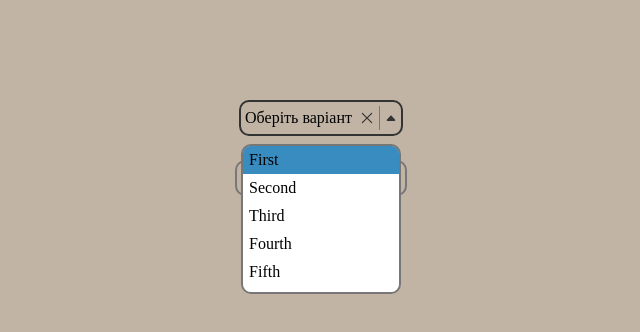
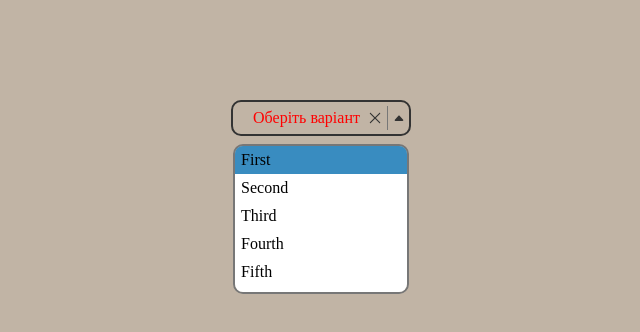
Before and after one commit to Mykhailenko-Oleksandr/select, a React (Vite) app: page / in a window 1280 px wide. Both pictures are taken after a click on the element "Оберіть варіант". Shown: the top 332 px of the page, without its empty margins (319-959 px from the left). Built offline with nearby package versions, Linux system fonts and the light colour scheme.

Commit message:
add className props

```diff
--- a/src/App.module.css
+++ b/src/App.module.css
@@ -9,3 +9,12 @@
 
   margin-top: 100px;
 }
+
+.multipleSelect {
+  max-width: 300px;
+}
+
+.textValue {
+  padding-left: 20px;
+  color: red;
+}
--- a/src/App.tsx
+++ b/src/App.tsx
@@ -47,6 +47,7 @@ const App = () => {
         options={options}
         value={selectedValue}
         onChange={(value) => setSelectedValue(value)}
+        textBoxClassName={css.textValue}
       />
       <br />
 
@@ -55,6 +56,7 @@ const App = () => {
         options={options}
         value={selectedValues}
         onChange={(value) => setSelectedValues(value)}
+        containerClassName={css.multipleSelect}
       />
     </div>
   );
--- a/src/components/CustomSelect/CustomSelect.module.css
+++ b/src/components/CustomSelect/CustomSelect.module.css
@@ -23,7 +23,7 @@
   }
 }
 
-.textValue {
+:where(.textValue) {
   flex-grow: 1;
   display: flex;
   flex-wrap: wrap;
@@ -32,7 +32,7 @@
   padding-left: 4px;
 }
 
-.valueBtn {
+:where(.valueBtn) {
   display: flex;
   align-items: center;
   gap: 4px;
@@ -70,11 +70,12 @@
   }
 }
 
-.btnsBox {
+:where(.btnsBox) {
   display: flex;
   align-items: center;
   align-self: stretch;
   gap: 5px;
+  flex-shrink: 0;
 
   background-color: transparent;
   padding: 0;
@@ -85,7 +86,7 @@
   border: none;
 }
 
-.clearBtn {
+:where(.clearBtn) {
   background-color: transparent;
   padding: 0;
   cursor: pointer;
@@ -102,14 +103,14 @@
   }
 }
 
-.divider {
+:where(.divider) {
   width: 1px;
   align-self: stretch;
 
   background-color: #777;
 }
 
-.arrowBtn {
+:where(.arrowBtn) {
   fill: #333;
   transition: transform 200ms ease;
 
@@ -126,7 +127,7 @@
   }
 }
 
-.listBox {
+:where(.listBox) {
   position: absolute;
   left: 0;
   top: calc(100% + 10px);
@@ -149,7 +150,7 @@
   scrollbar-color: #777 transparent;
 }
 
-.option {
+:where(.option) {
   padding: 0.125rem 0.375rem;
 
   &.isSelected {
--- a/src/components/CustomSelect/CustomSelect.tsx
+++ b/src/components/CustomSelect/CustomSelect.tsx
@@ -20,10 +20,32 @@ interface MultipleSelectProps {
 
 type SelectProps = {
   containerClassName?: string;
+  textBoxClassName?: string;
+  valueBtnClassName?: string;
+  rightBtnsBoxClassName?: string;
+  clearBtnClassName?: string;
+  dividerClassName?: string;
+  caretClassName?: string;
+  listBoxClassName?: string;
+  optionClassName?: string;
   options: SelectOption[];
 } & (SingleSelectProps | MultipleSelectProps);
 
-const CustomSelect = ({ multiple, containerClassName, options, value, onChange }: SelectProps) => {
+const CustomSelect = ({
+  multiple,
+  containerClassName,
+  textBoxClassName,
+  valueBtnClassName,
+  rightBtnsBoxClassName,
+  clearBtnClassName,
+  dividerClassName,
+  caretClassName,
+  listBoxClassName,
+  optionClassName,
+  options,
+  value,
+  onChange,
+}: SelectProps) => {
   const [isOpen, setIsOpen] = useState(false);
   const [highlightedIndex, setHighlightedIndex] = useState(0);
   const containerRef = useRef<HTMLDivElement>(null);
@@ -73,7 +95,7 @@ const CustomSelect = ({ multiple, containerClassName, options, value, onChange }
             <button
               type="button"
               key={v.value}
-              className={css.valueBtn}
+              className={`${css.valueBtn} ${valueBtnClassName ?? ''}`}
               aria-label={`Видалити ${v.label}`}
               onClick={(e) => {
                 e.stopPropagation();
@@ -200,12 +222,12 @@ const CustomSelect = ({ multiple, containerClassName, options, value, onChange }
         isOpen && options[activeIndex] ? `${listId}-option-${activeIndex}` : undefined
       }
     >
-      <span className={css.textValue}>{renderSelectedValue()}</span>
+      <span className={`${css.textValue} ${textBoxClassName ?? ''}`}>{renderSelectedValue()}</span>
 
-      <div className={css.btnsBox}>
+      <div className={`${css.btnsBox} ${rightBtnsBoxClassName ?? ''}`}>
         <button
           type="button"
-          className={css.clearBtn}
+          className={`${css.clearBtn} ${clearBtnClassName ?? ''}`}
           aria-label="Очистити вибір"
           onClick={(e) => {
             e.stopPropagation();
@@ -217,9 +239,9 @@ const CustomSelect = ({ multiple, containerClassName, options, value, onChange }
           </svg>
         </button>
 
-        <div className={css.divider}></div>
+        <div className={`${css.divider} ${dividerClassName ?? ''}`}></div>
 
-        <div className={`${css.arrowBtn} ${isOpen ? css.isOpen : ''}`}>
+        <div className={`${css.arrowBtn} ${isOpen ? css.isOpen : ''} ${caretClassName ?? ''}`}>
           <svg width={12} height={12}>
             <use href="icons.svg#icon-caret"></use>
           </svg>
@@ -229,7 +251,7 @@ const CustomSelect = ({ multiple, containerClassName, options, value, onChange }
       {isOpen && (
         <ul
           id={listId}
-          className={css.listBox}
+          className={`${css.listBox} ${listBoxClassName ?? ''}`}
           role="listbox"
           aria-multiselectable={multiple || undefined}
         >
@@ -241,7 +263,7 @@ const CustomSelect = ({ multiple, containerClassName, options, value, onChange }
               }}
               key={option.value}
               className={`${css.option} ${isSelectedOption(option) ? css.isSelected : ''}
-              ${activeIndex === index ? css.isHighlighted : ''}`}
+              ${activeIndex === index ? css.isHighlighted : ''} ${optionClassName ?? ''}`}
               role="option"
               aria-selected={isSelectedOption(option)}
               onClick={(e) => {
```
